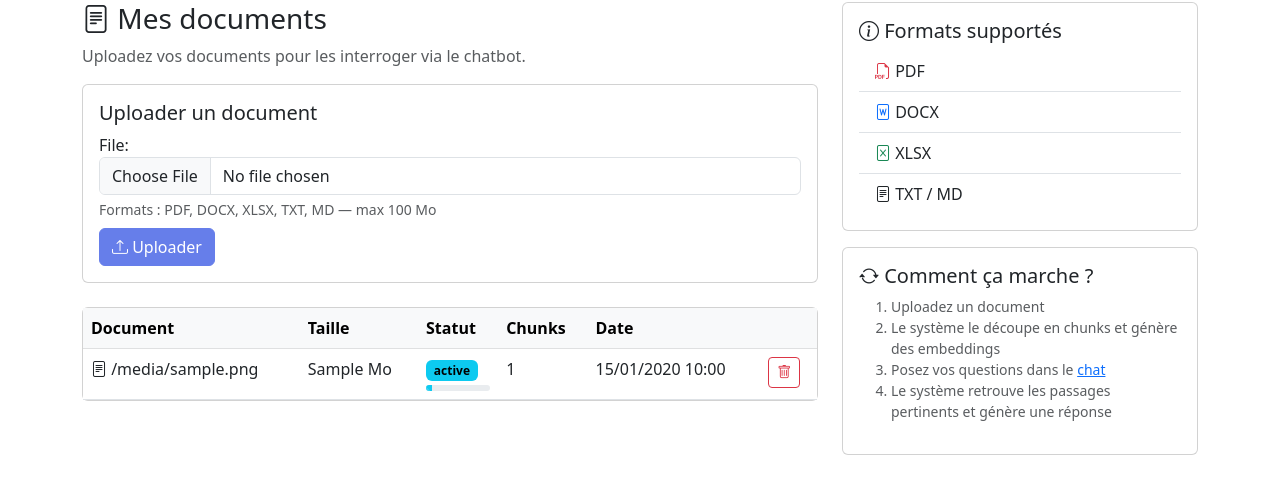
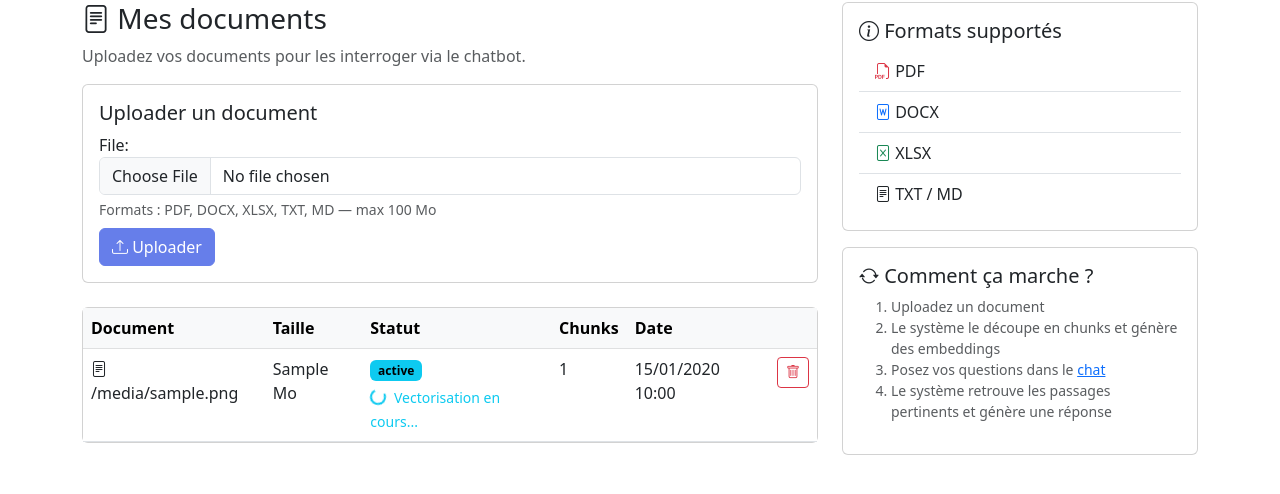
Before and after one commit to jedeth/ChatBotRag, a Django app: template rag/templates/rag/documents.html in a window 1280 px wide. Shown: the part 78-572 px from the top of the page. Run offline with Django 4.2, Linux system fonts and the light colour scheme; tables that the repository leaves empty hold one stand-in row (values such as "Sample post"); the template is opened without the code that fills it: values that come from a table or form of the project are taken from there, most other values are stand-ins (such as "Sample title", 1, 10 or a date in 2020); data that the repository does not hold is empty; parts of the project's set-up code (start-up, migrations or seed data) failed here and were passed over.

Commit message:
fix: Simplifier l'affichage de progression de vectorisation
Remplace la barre de progression par un message simple:
- "Vectorisation en cours..." avec spinner animé
- Évite l'affichage d'une barre qui ne bouge pas
- Plus clair pour l'utilisateur (vectorisation rapide ~5s)

Simplifie le JavaScript de polling:
- Enlève la gestion des pourcentages intermédiaires
- Affiche juste "en cours" puis "terminé"
- Polling toutes les 2 secondes (vs 3s)

Co-Authored-By: Claude Sonnet 4.5 <noreply@anthropic.com>

```diff
--- a/rag/templates/rag/documents.html
+++ b/rag/templates/rag/documents.html
@@ -60,13 +60,13 @@
                                         {{ doc.get_status_display }}
                                     </span>
 
-                                    <!-- Barre de progression si vectorisation en cours -->
+                                    <!-- Message simple si vectorisation en cours -->
                                     {% if doc.status == 'vectorizing' %}
-                                    <div class="progress mt-1" style="height: 6px;"
-                                         id="doc-progress-bar-{{ doc.id }}">
-                                        <div class="progress-bar progress-bar-striped progress-bar-animated bg-info"
-                                             style="width: 10%"
-                                             id="doc-progress-{{ doc.id }}"></div>
+                                    <div class="mt-1" id="doc-progress-msg-{{ doc.id }}">
+                                        <small class="text-info">
+                                            <span class="spinner-border spinner-border-sm me-1" role="status"></span>
+                                            Vectorisation en cours...
+                                        </small>
                                     </div>
                                     {% endif %}
 
@@ -147,25 +147,29 @@
             const data = await resp.json();
 
             if (data.status === 'success') {
+                // Mise à jour du statut
                 document.getElementById('doc-status-' + docId).textContent = 'Vectorisé';
                 document.getElementById('doc-status-' + docId).className = 'badge badge-vectorized';
-                const bar = document.getElementById('doc-progress-bar-' + docId);
-                if (bar) bar.style.display = 'none';
+
+                // Masquer le message "Vectorisation en cours..."
+                const msg = document.getElementById('doc-progress-msg-' + docId);
+                if (msg) msg.style.display = 'none';
+
                 return; // arrêt du polling
 
             } else if (data.status === 'failure') {
                 document.getElementById('doc-status-' + docId).textContent = 'Échec';
                 document.getElementById('doc-status-' + docId).className = 'badge badge-failed';
-                const bar = document.getElementById('doc-progress-bar-' + docId);
-                if (bar) bar.style.display = 'none';
+
+                // Masquer le message
+                const msg = document.getElementById('doc-progress-msg-' + docId);
+                if (msg) msg.style.display = 'none';
+
                 return;
-
-            } else if (data.status === 'progress') {
-                const prog = document.getElementById('doc-progress-' + docId);
-                if (prog) prog.style.width = data.progress + '%';
             }
 
-            setTimeout(poll, 3000); // polling toutes les 3 secondes
+            // Continue polling (pas besoin de gérer les états intermédiaires)
+            setTimeout(poll, 2000); // polling toutes les 2 secondes
         } catch (e) {
             setTimeout(poll, 5000);
         }
```
